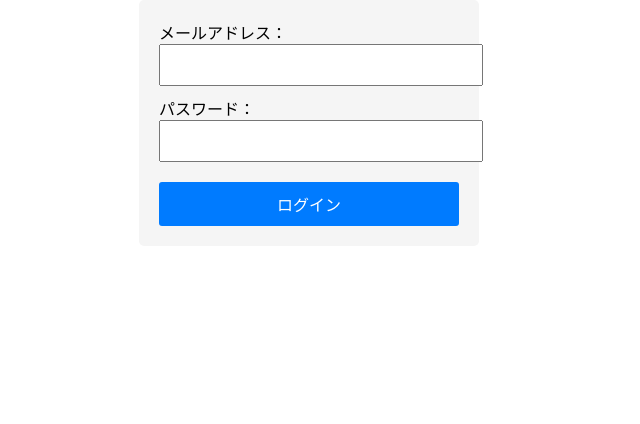
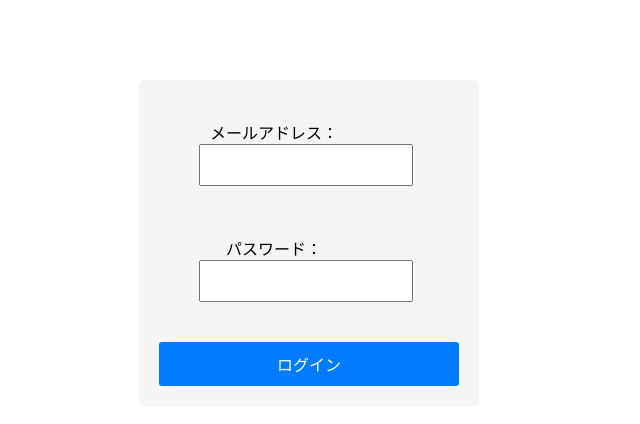
Before and after one commit to Shau00n/Attendance-System, a React (Create React App) app in the folder attendance-system-client/: page / in a window 1280 px wide. Shown: the top 424 px of the page, without its empty margins (331-971 px from the left). Built offline with nearby package versions, Linux system fonts and the light colour scheme.

Commit message:
デザインの訂正を行った

```diff
--- a/attendance-system-client/src/components/Login.jsx
+++ b/attendance-system-client/src/components/Login.jsx
@@ -1,10 +1,10 @@
-import { useState } from 'react';
-import api from '../services/api';
-import styled from 'styled-components';
+import { useState } from "react";
+import api from "../services/api";
+import styled from "styled-components";
 
 const StyledForm = styled.form`
   max-width: 300px;
-  margin: 0 auto;
+  margin: 80px auto; // 上部にスペースを追加
   padding: 20px;
   background-color: #f5f5f5;
   border-radius: 5px;
@@ -13,12 +13,17 @@ const StyledForm = styled.form`
 const StyledLabel = styled.label`
   display: block;
   margin-bottom: 10px;
+  padding: 20px;
+  margin-right: 70px;
+  text-align: center; // テキストを中央寄せ
 `;
 
 const StyledInput = styled.input`
   width: 100%;
   padding: 10px;
   font-size: 16px;
+  margin-left: 20px; // 左にスペースを追加
+  margin-right: 20px; // 右にスペースを追加
 `;
 
 const StyledButton = styled.button`
@@ -39,20 +44,20 @@ const ErrorMessage = styled.p`
 `;
 
 const Login = ({ setLoggedIn }) => {
-  const [email, setEmail] = useState('');
-  const [password, setPassword] = useState('');
+  const [email, setEmail] = useState("");
+  const [password, setPassword] = useState("");
   const [error, setError] = useState(null); // エラー状態を管理
 
   const handleSubmit = async (e) => {
     e.preventDefault();
     try {
-      const response = await api.post('/login', { email, password });
+      const response = await api.post("/login", { email, password });
       // cookieにtokenを保存
       document.cookie = `token=${response.data.token}`;
       setLoggedIn(true);
     } catch (error) {
       // エラーメッセージをセット
-      setError('ログインに失敗しました。');
+      setError("ログインに失敗しました。");
       console.error(error);
     }
   };
```
